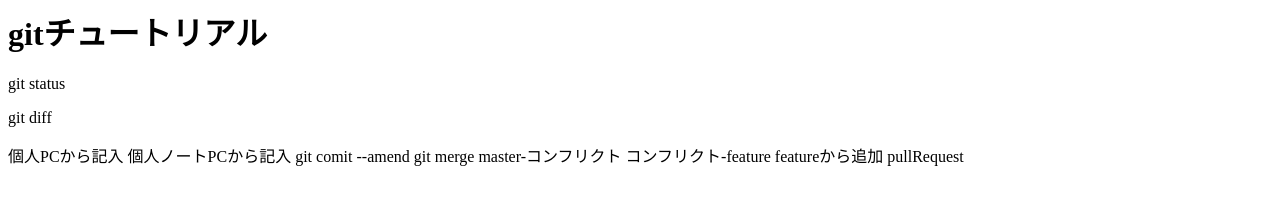
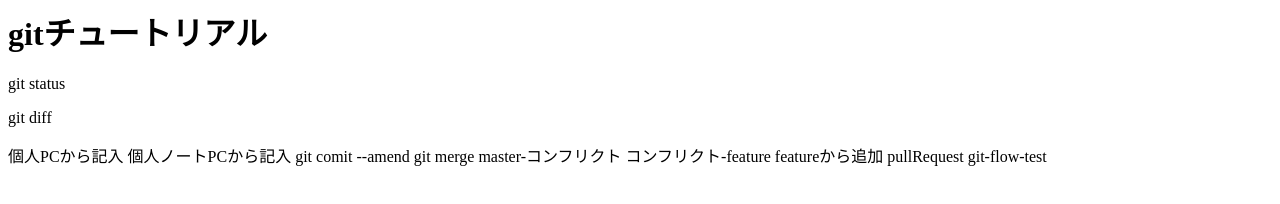
Before and after one commit to MH-0511/git_tutorial, a plain HTML site: page index.html in a window 1280 px wide. Drawn offline with Linux system fonts and the light colour scheme.

Commit message:
git hub flowを追記

```diff
--- a/index.html
+++ b/index.html
@@ -9,3 +9,4 @@
 <a>コンフリクト-feature</a>
 <a>featureから追加</a>
 <a>pullRequest</a>
+<a>git-flow-test</a>
```
